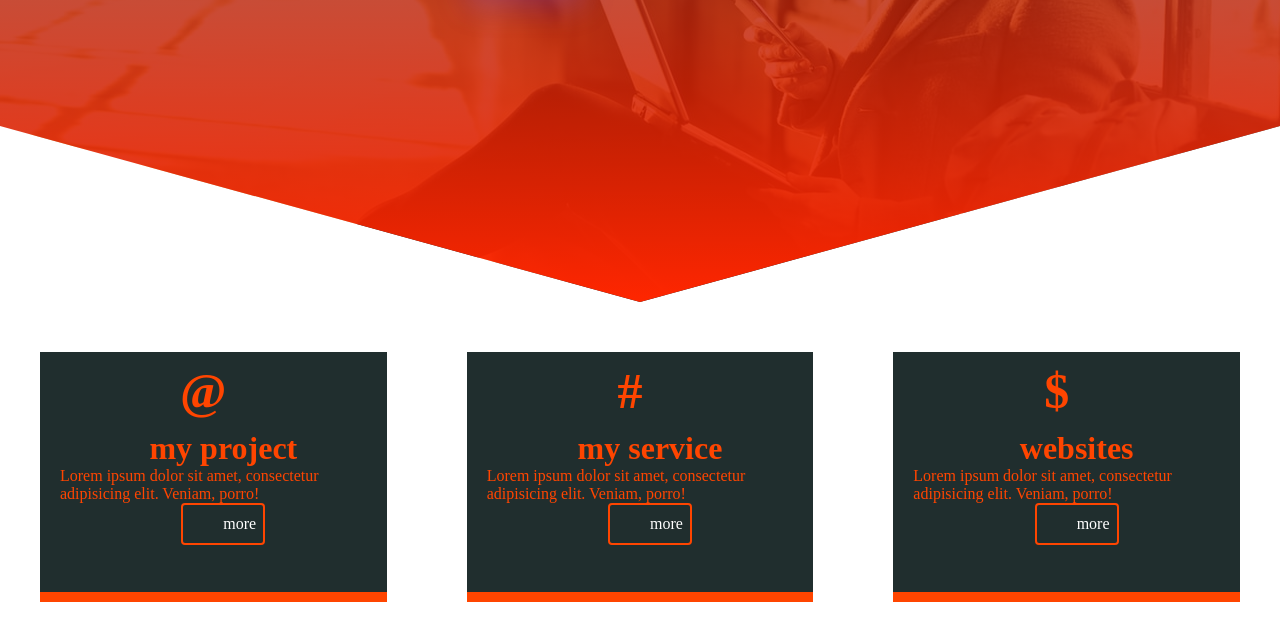
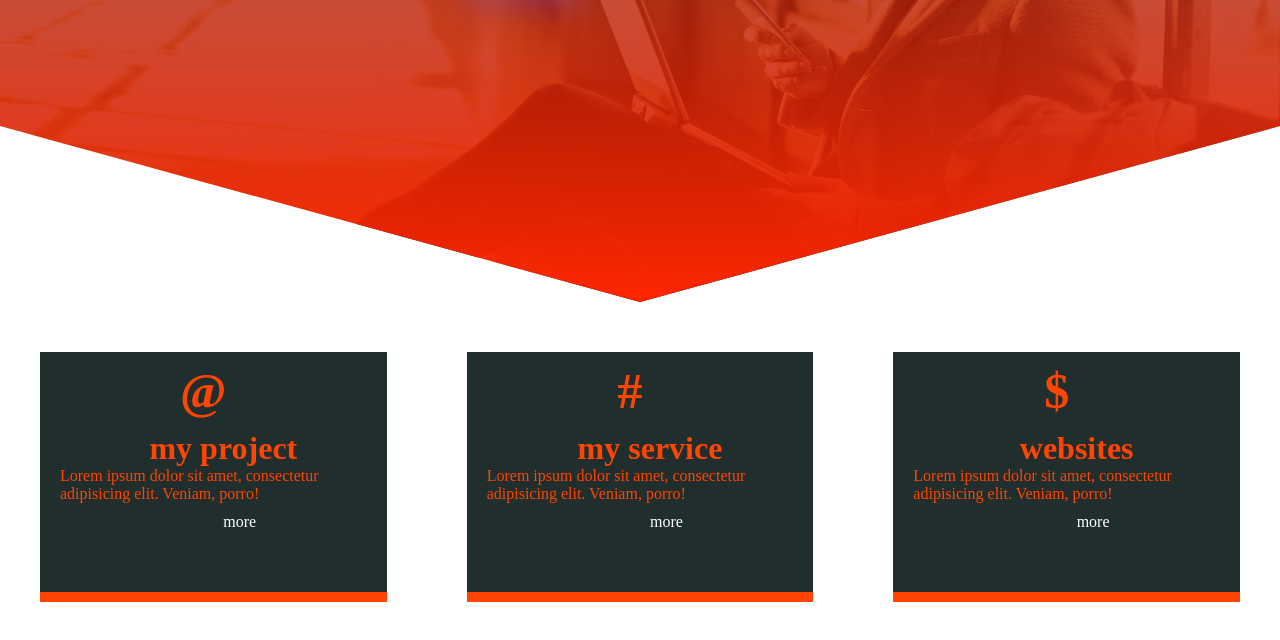
Before and after one commit to sammed-21/first-code-project, a plain HTML site: page index.html in a window 1280 px wide. Shown: the part 498-1138 px from the top of the page. Drawn offline with Linux system fonts and the light colour scheme.

Commit message:
Update style.css

```diff
--- a/style.css
+++ b/style.css
@@ -188,10 +188,11 @@ background-image: none;
     width: 20%;
     text-decoration: none;
     padding: 10px 40px;
-    border: 2px solid orangered;
+
     border-radius: 4px;
  color: #fff;
 }
+
 
 
 
```
